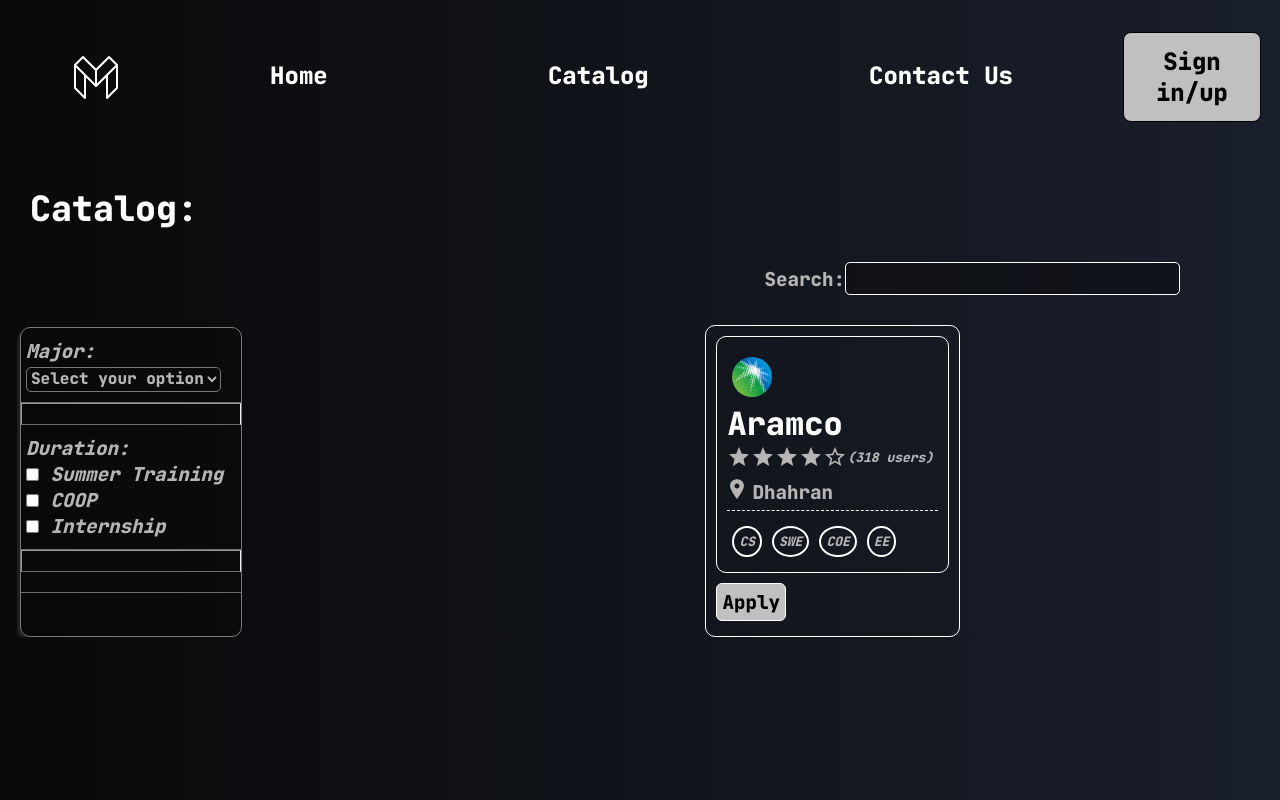
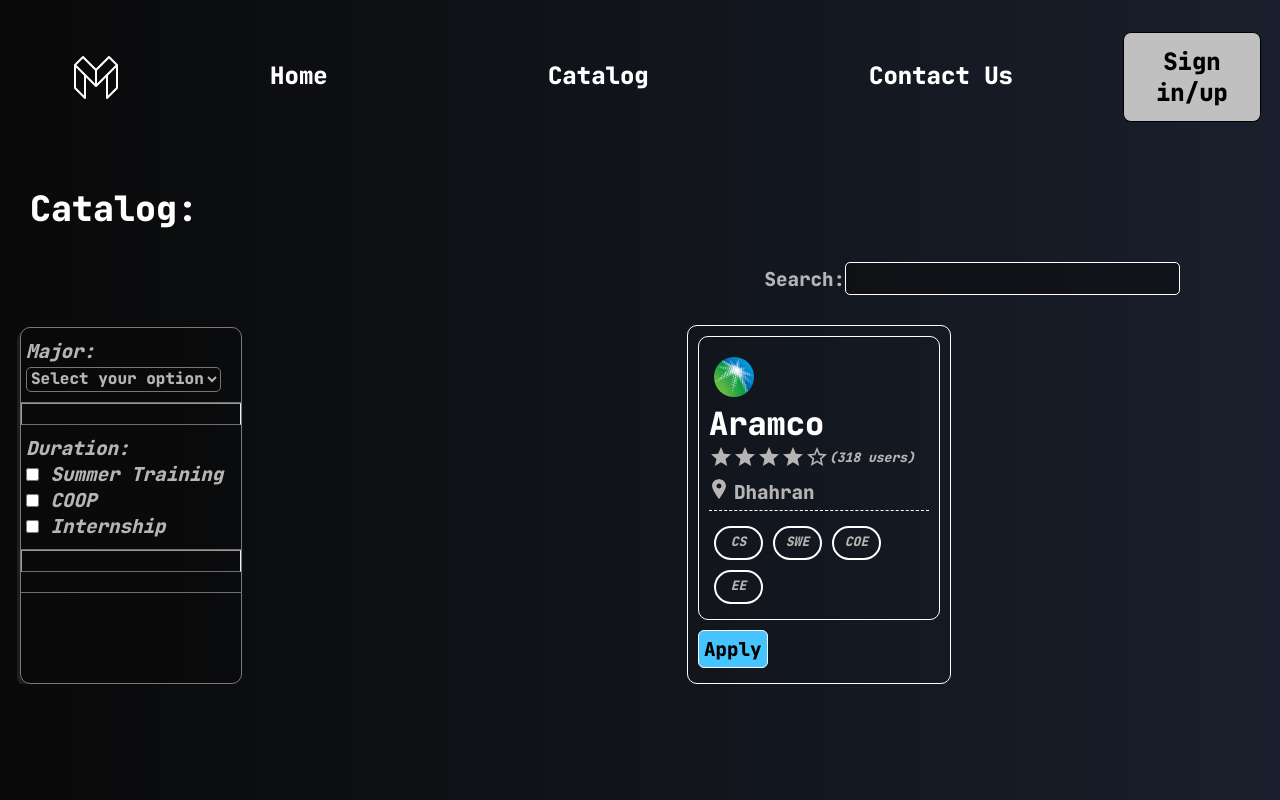
Before and after one commit to MysticalDawn/SWE363-Project, a React (Vite) app in the folder client/: page /catalog in a window 1280 px wide. Built offline with nearby package versions, Linux system fonts and the light colour scheme.

Commit message:
slight modifications

```diff
--- a/client/src/styles/catalog.css
+++ b/client/src/styles/catalog.css
@@ -139,8 +139,10 @@
     padding: 5px;
     border: 2px solid white;
     font-size: small;
-    border-radius: 50%;
-
+    border-radius: 9999px;
+    width: 35px;
+    height: 20px;
+    text-align: center;
 }
 .outer-card {
     display: flex;
@@ -153,12 +155,13 @@
     margin-right: 10px;
     font-size: larger;
     padding: 5px;
-    background-color: silver;
+    background-color: var(--secondary-background);
     border-radius: 6px;
     border: 1px solid white;
     color: black;
     transition: background-color 0.5s;
     cursor: pointer;
+    font-weight: 800;
 }
 .apply:hover {
     background-color: white;
```
